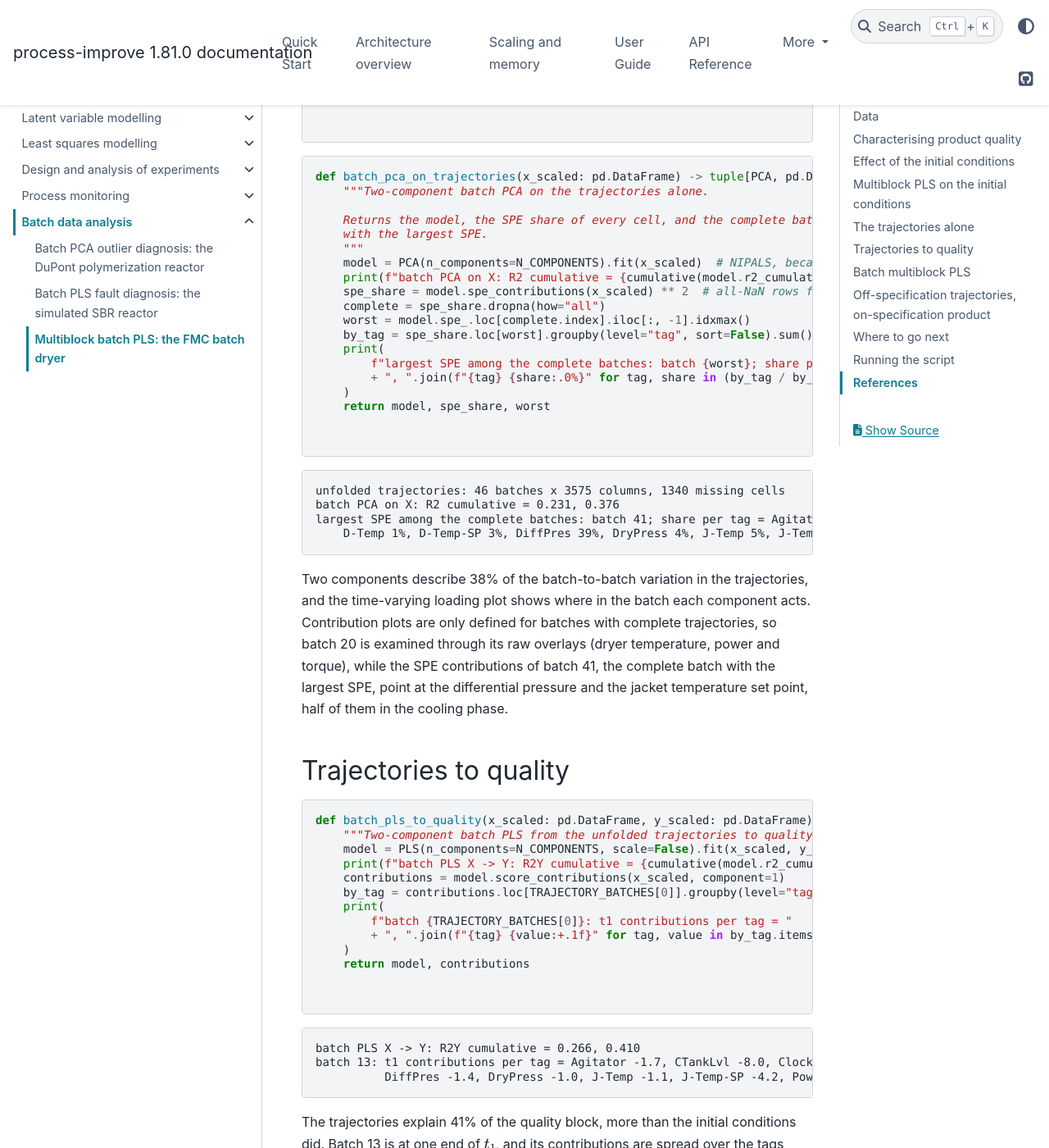
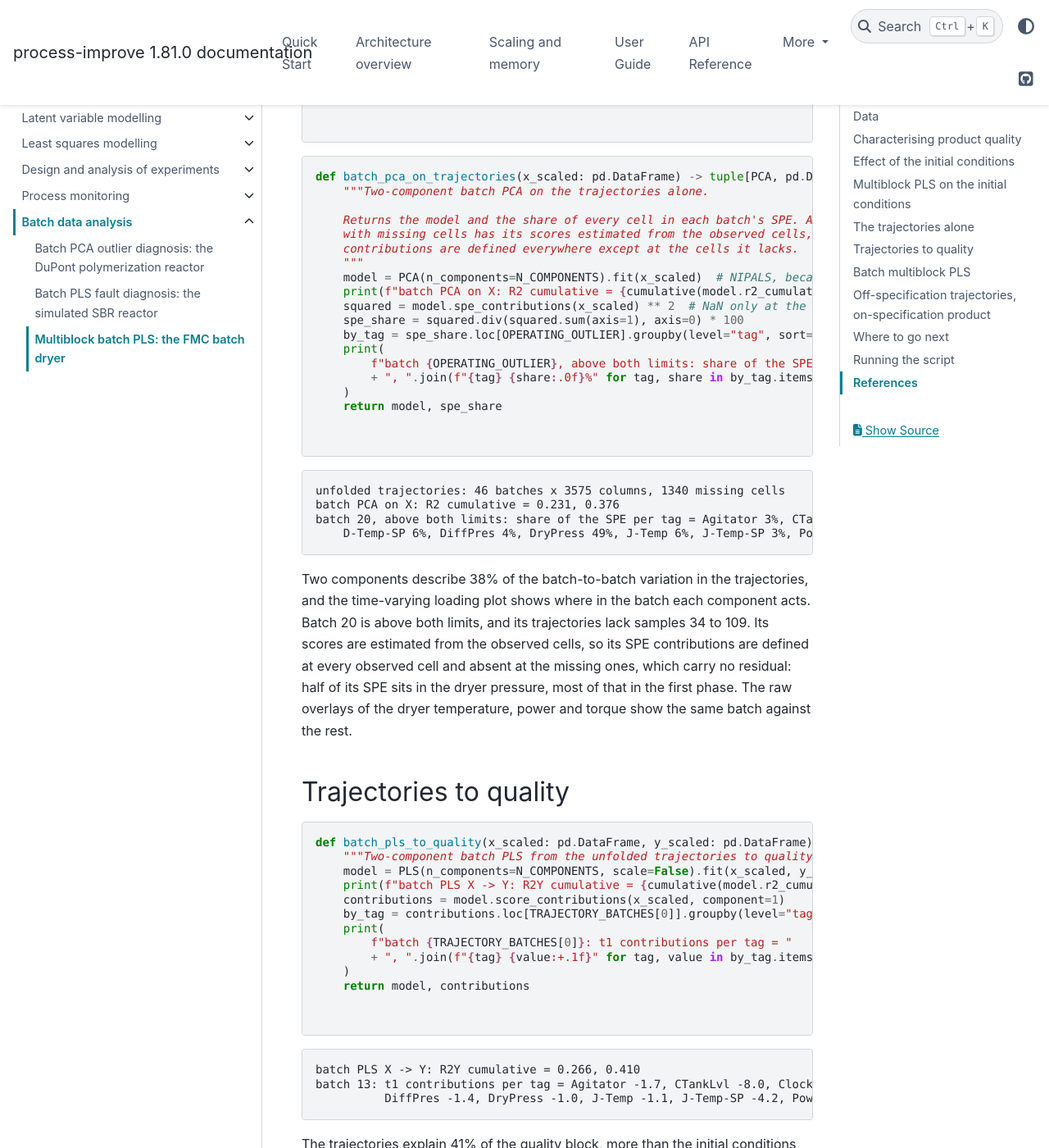
Before and after one commit to kgdunn/process-improve, a Sphinx documentation site: the page built from docs/user_guide/case_studies/batch/fmc-multiblock-batch-pls.rst, in a window 1280 px wide and 1400 px high, scrolled down 5383 px. Shown: the whole window at 82% size. Built offline with Sphinx 7.4.7 and the PyData theme 0.15.4, drawn with Linux system fonts in a browser that asks for light colours; some of the changed text lies outside the part shown.

Commit message:
FMC case: SPE contributions of batch 20, the batch with missing samples
Batch 20 is the one batch above both limits of the batch PCA, and it is
also one of the ten with missing samples, so its contribution plot could
not be drawn and the page fell back to batch 41, the complete batch with
the largest SPE. With contributions now defined for rows with missing
cells, the script reports batch 20's share of the SPE per tag (half of it
in the dryer pressure), the reference test pins that reading, and the page
and changelog describe the change.

Co-Authored-By: Claude Fable 5.1 <noreply@anthropic.com>
Claude-Session: https://claude.ai/code/session_01LXthGpHLQFfGubBiKFtGAE

```diff
--- a/docs/user_guide/case_studies/batch/fmc-multiblock-batch-pls.rst
+++ b/docs/user_guide/case_studies/batch/fmc-multiblock-batch-pls.rst
@@ -173,16 +173,17 @@ it.
 
    unfolded trajectories: 46 batches x 3575 columns, 1340 missing cells
    batch PCA on X: R2 cumulative = 0.231, 0.376
-   largest SPE among the complete batches: batch 41; share per tag = Agitator 2%, CTankLvl 4%, ClockTime 2%,
-       D-Temp 1%, D-Temp-SP 3%, DiffPres 39%, DryPress 4%, J-Temp 5%, J-Temp-SP 38%, Power 1%, Torque 1%
+   batch 20, above both limits: share of the SPE per tag = Agitator 3%, CTankLvl 4%, ClockTime 3%, D-Temp 9%,
+       D-Temp-SP 6%, DiffPres 4%, DryPress 49%, J-Temp 6%, J-Temp-SP 3%, Power 6%, Torque 6%
 
 Two components describe 38% of the batch-to-batch variation in the
 trajectories, and the time-varying loading plot shows where in the batch each
-component acts. Contribution plots are only defined for batches with complete
-trajectories, so batch 20 is examined through its raw overlays (dryer
-temperature, power and torque), while the SPE contributions of batch 41, the
-complete batch with the largest SPE, point at the differential pressure and
-the jacket temperature set point, half of them in the cooling phase.
+component acts. Batch 20 is above both limits, and its trajectories lack
+samples 34 to 109. Its scores are estimated from the observed cells, so its
+SPE contributions are defined at every observed cell and absent at the missing
+ones, which carry no residual: half of its SPE sits in the dryer pressure, most
+of that in the first phase. The raw overlays of the dryer temperature, power
+and torque show the same batch against the rest.
 
 Trajectories to quality
 -----------------------
--- a/docs/user_guide/case_studies/batch/fmc_multiblock_batch_pls.py
+++ b/docs/user_guide/case_studies/batch/fmc_multiblock_batch_pls.py
@@ -213,23 +213,23 @@ def unfold_trajectories(trajectories: dict) -> tuple[pd.DataFrame, pd.DataFrame]
 
 
 # -- section: batch-pca --
-def batch_pca_on_trajectories(x_scaled: pd.DataFrame) -> tuple[PCA, pd.DataFrame, int]:
+def batch_pca_on_trajectories(x_scaled: pd.DataFrame) -> tuple[PCA, pd.DataFrame]:
     """Two-component batch PCA on the trajectories alone.
 
-    Returns the model, the SPE share of every cell, and the complete batch
-    with the largest SPE.
+    Returns the model and the share of every cell in each batch's SPE. A batch
+    with missing cells has its scores estimated from the observed cells, so its
+    contributions are defined everywhere except at the cells it lacks.
     """
     model = PCA(n_components=N_COMPONENTS).fit(x_scaled)  # NIPALS, because of the missing cells
     print(f"batch PCA on X: R2 cumulative = {cumulative(model.r2_cumulative_)}")
-    spe_share = model.spe_contributions(x_scaled) ** 2  # all-NaN rows for the batches with missing cells
-    complete = spe_share.dropna(how="all")
-    worst = model.spe_.loc[complete.index].iloc[:, -1].idxmax()
-    by_tag = spe_share.loc[worst].groupby(level="tag", sort=False).sum()
+    squared = model.spe_contributions(x_scaled) ** 2  # NaN only at the missing cells
+    spe_share = squared.div(squared.sum(axis=1), axis=0) * 100
+    by_tag = spe_share.loc[OPERATING_OUTLIER].groupby(level="tag", sort=False).sum()
     print(
-        f"largest SPE among the complete batches: batch {worst}; share per tag = "
-        + ", ".join(f"{tag} {share:.0%}" for tag, share in (by_tag / by_tag.sum()).items())
+        f"batch {OPERATING_OUTLIER}, above both limits: share of the SPE per tag = "
+        + ", ".join(f"{tag} {share:.0f}%" for tag, share in by_tag.items())
     )
-    return model, spe_share, worst
+    return model, spe_share
 
 
 # -- end: batch-pca --
@@ -399,11 +399,14 @@ def main(argv: list[str] | None = None) -> int:
     save(mbpls_z.super_weights_bar_plot(component=1), "mbpls-z-super-weights")
 
     wide, x_scaled = unfold_trajectories(data.X)
-    pca_x, spe_share, worst = batch_pca_on_trajectories(x_scaled)
+    pca_x, spe_share = batch_pca_on_trajectories(x_scaled)
     save(pca_x.score_plot(settings=LABELS), "batch-pca-scores")
     save(pca_x.spe_plot(settings=LABELS), "batch-pca-spe")
     save(time_varying_loading_plot(pca_x, component=1), "batch-pca-loadings-p1")
-    save(unfolded_contribution_plot(spe_share, worst, by_tag=True), f"batch-pca-spe-contributions-{worst}")
+    save(
+        unfolded_contribution_plot(spe_share.fillna(0.0), OPERATING_OUTLIER, by_tag=True),
+        f"batch-pca-spe-contributions-{OPERATING_OUTLIER}",
+    )
     for tag in ("D-Temp", "Power", "Torque"):
         save(plot_raw(data.X, tag, [OPERATING_OUTLIER]), f"raw-{tag}-batch-20")
 
```
Also changed, not shown: CHANGELOG.md (+8 -0 lines), 1 other file.
